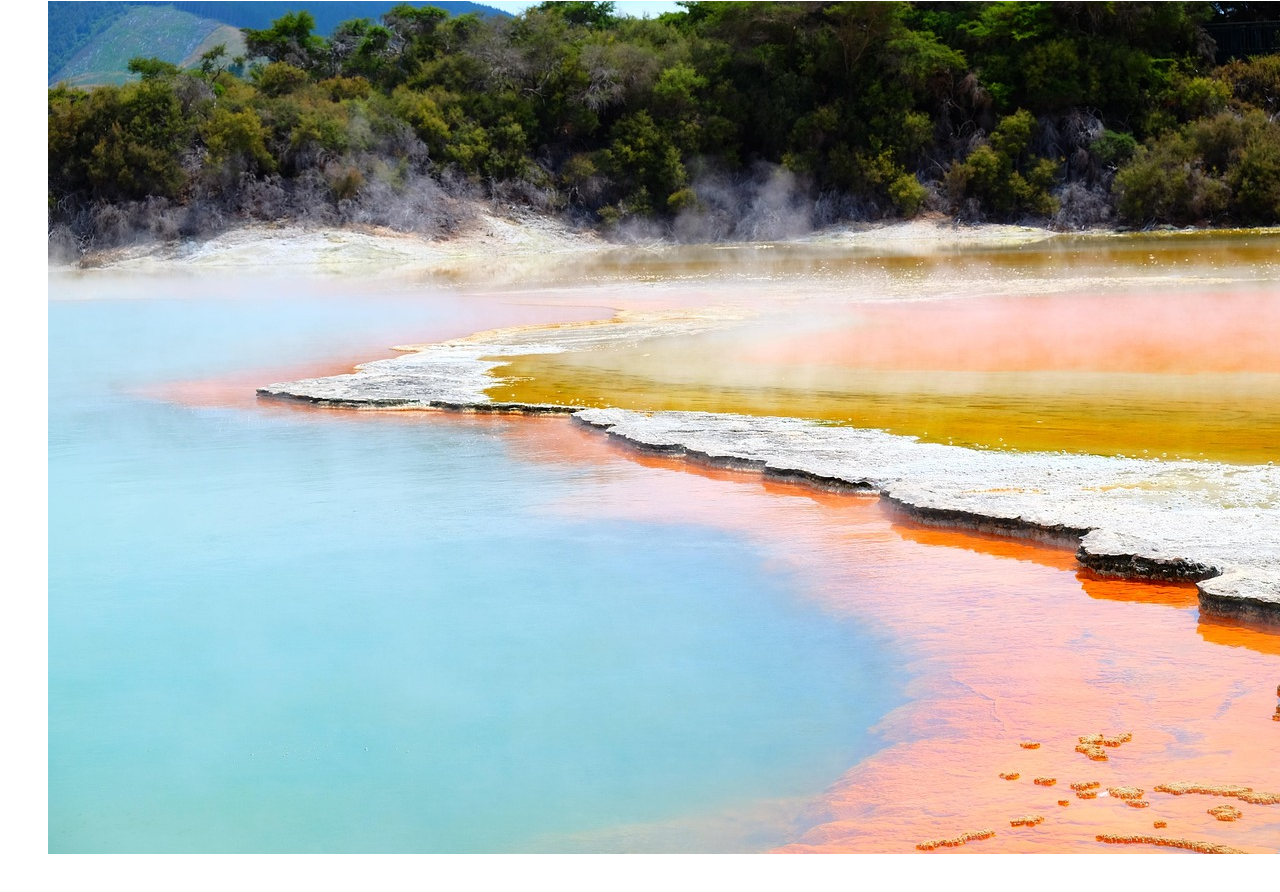
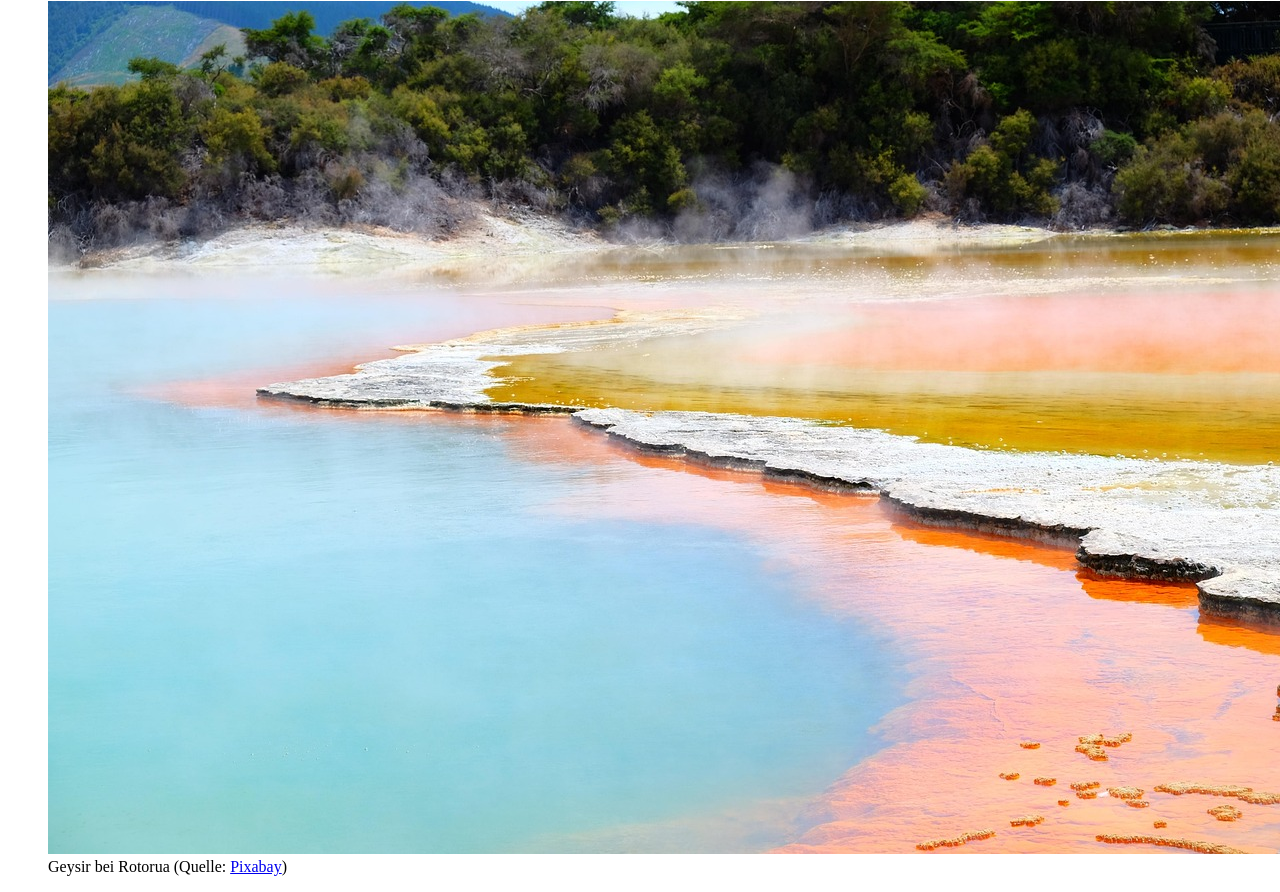
Before and after one commit to Lukas6020/nz, a plain HTML site: page index.html in a window 1280 px wide. Shown: the part 230-1122 px from the top of the page. Drawn offline with Linux system fonts and the light colour scheme.

Commit message:
Bildunterschrift

```diff
--- a/index.html
+++ b/index.html
@@ -14,6 +14,8 @@
     <a href="https://www.crankworx.com/rotorua/plan-your-trip/">Quelle: Crankworx</a>
     <figure>
         <img src="images/bildrotorua.jpg" alt="Geysir bei Rotorua">
+        <!-- Bild von https://pixabay.com/de/photos/neuseeland-vulkanismus-rotorua-3996366/ -->
+         <figcaption> Geysir bei Rotorua (Quelle: <a href="https://pixabay.com/de/photos/neuseeland-vulkanismus-rotorua-3996366/">Pixabay</a>)</figcaption>
     </figure>
 
 
```
